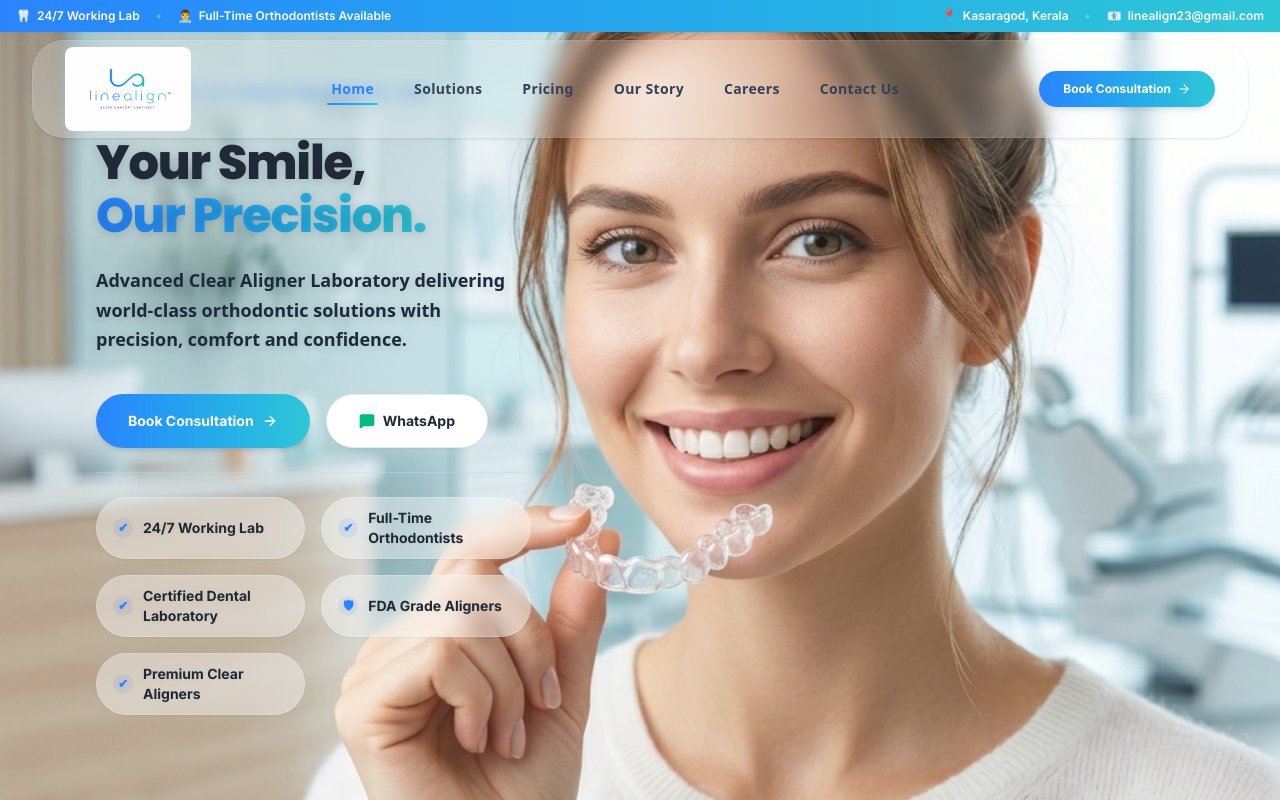
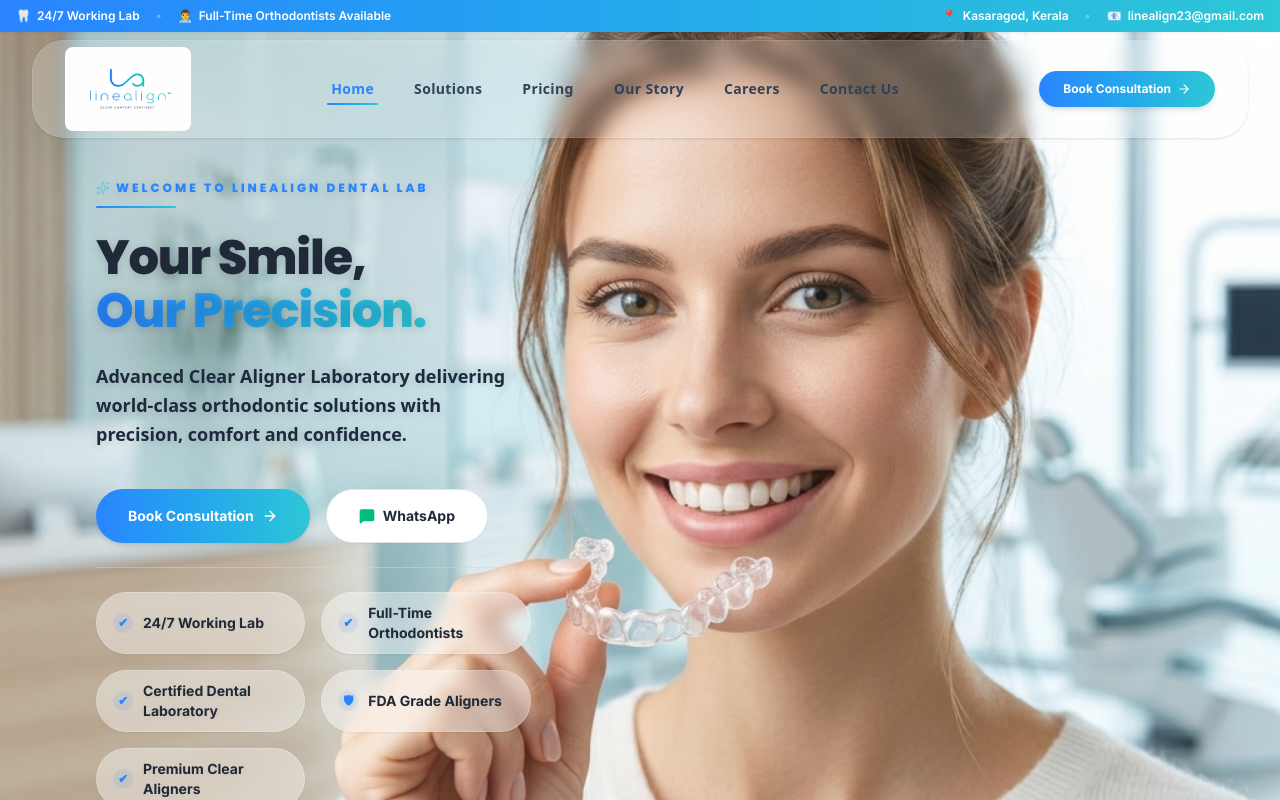
Before and after one commit to ayushpatel20/linealign, a Next.js app: page / in a window 1280 px wide. Shown: the top 800 px of the page. Built offline with nearby package versions, Linux system fonts and the light colour scheme.

Commit message:
fix: adjust hero section alignment and top padding to ensure text starts below the sticky header

```diff
--- a/app/page.tsx
+++ b/app/page.tsx
@@ -97,7 +97,7 @@ export default function Home() {
       <div className="absolute top-[65%] left-[25%] w-12 h-12 bg-primary/15 rounded-full filter blur-lg animate-bounce pointer-events-none" style={{ animationDuration: '8s' }} />
 
       {/* Hero Section */}
-      <section className="relative w-full min-h-[85vh] lg:h-screen flex items-center overflow-hidden bg-white pt-36 pb-12 lg:py-0">
+      <section className="relative w-full min-h-screen flex items-start overflow-hidden bg-white pt-[140px] sm:pt-[160px] lg:pt-[180px] pb-12 lg:pb-24">
         {/* Full-width Background Image */}
         <div className="absolute inset-0 z-0 select-none">
           <Image
@@ -125,7 +125,7 @@ export default function Home() {
               initial={{ opacity: 0, y: 30 }}
               animate={{ opacity: 1, y: 0 }}
               transition={{ duration: 0.8 }}
-              className="col-span-1 lg:col-span-6 xl:col-span-5 space-y-6 flex flex-col justify-center text-left"
+              className="col-span-1 lg:col-span-6 xl:col-span-5 space-y-6 flex flex-col text-left"
               style={{
                 background: "transparent",
                 backdropFilter: "none",
```
